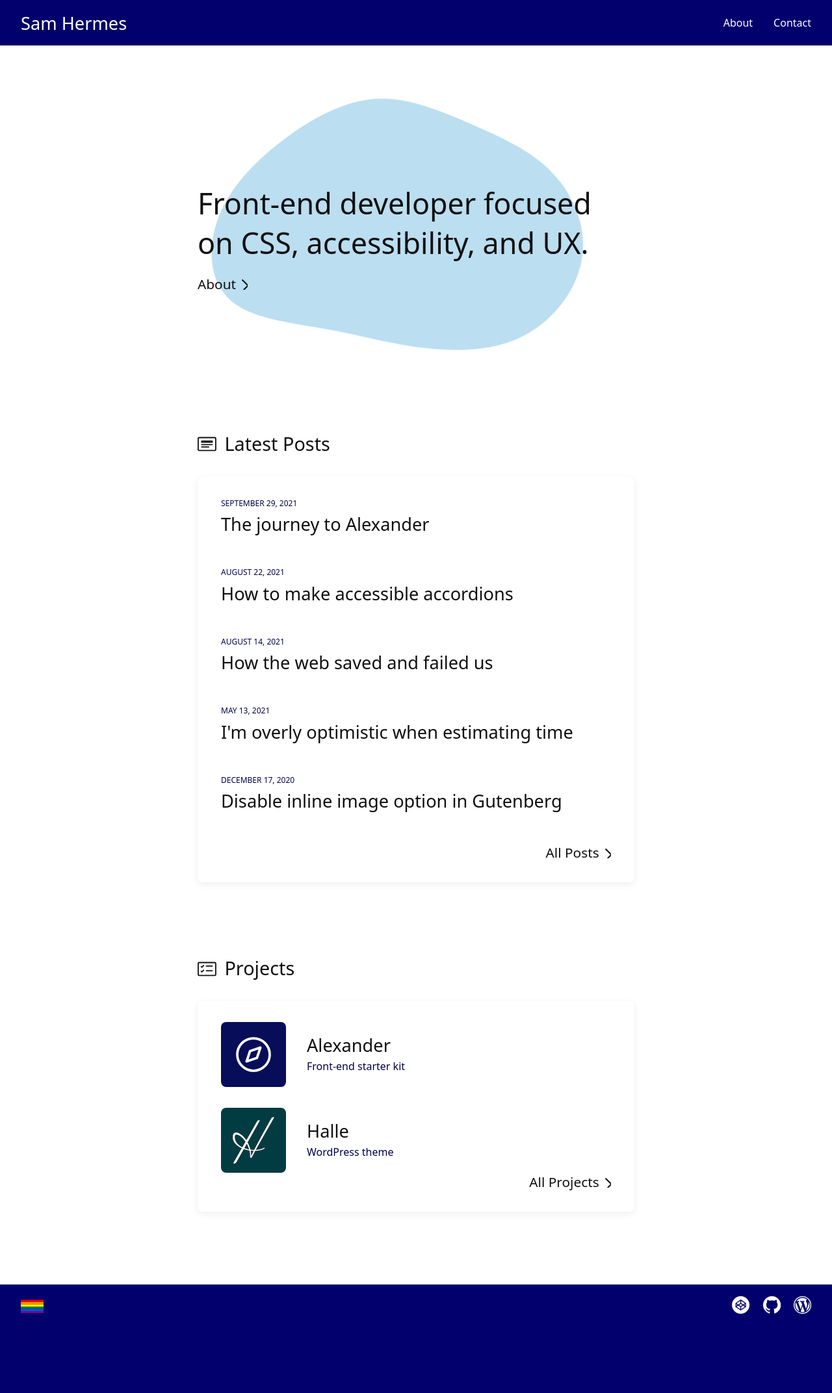
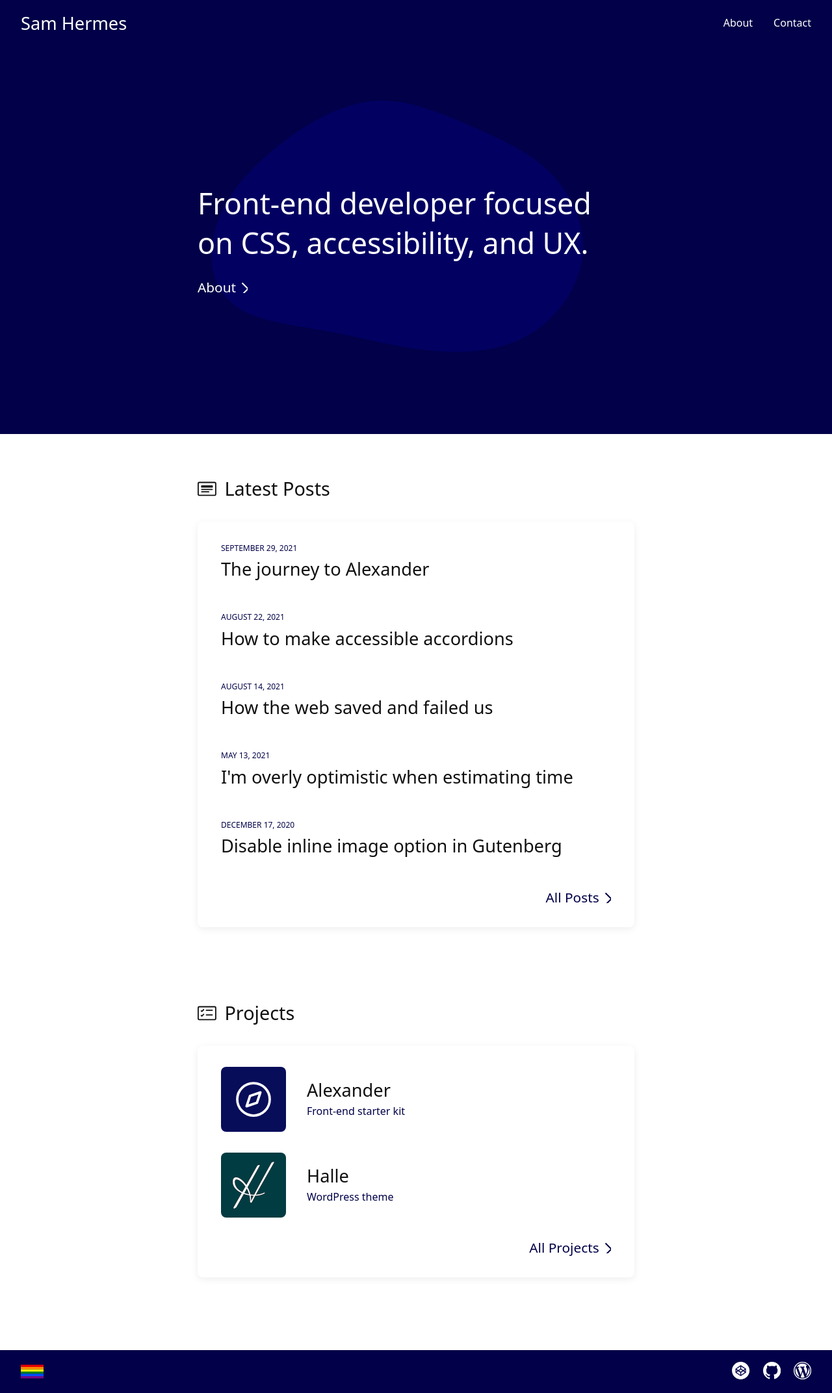
Before and after one commit to samhermes/samhermes.github.io, a Jekyll site: the page built from index.md, in a window 1280 px wide. Shown: the whole page at 65% size. Built offline with Jekyll 4.4.1, drawn with Linux system fonts in a browser that asks for light colours; before the commit the page ends 2044 px from its top, so only the background shows below that.

Commit message:
Update intro area, optimize Halle image, add external icons to projects

```diff
--- a/_includes/head.html
+++ b/_includes/head.html
@@ -7,7 +7,7 @@
 <meta name="description"
     content="{% if page.excerpt %}{{ page.excerpt | strip_html | strip_newlines | truncate: 160 }}{% else %}{{ site.description }}{% endif %}">
 
-<link rel="stylesheet" href="/css/main.css?v=1.3.4">
+<link rel="stylesheet" href="/css/main.css?v=1.3.5">
 {% if page.custom_css %}
 <link rel="stylesheet" href="{{ page.custom_css }}.css">
 {% endif %}
--- a/_sass/_base.scss
+++ b/_sass/_base.scss
@@ -14,7 +14,7 @@
 body {
 	font: 300 100% $base-font-family;
 	color: $color-text;
-	background-color: $color-light;
+	background-color: $color-dark;
 	-webkit-text-size-adjust: 100%;
 }
 
--- a/_sass/_global.scss
+++ b/_sass/_global.scss
@@ -9,7 +9,11 @@
   .type-posts & {
     position: sticky;
     top: 0;
-    background-color: $color-light;
+    background-color: $color-dark;
+  }
+
+  .page-home & {
+    background-color: $color-dark;
   }
 
   .contain {
@@ -127,13 +131,29 @@
   }
 }
 
+a.external {
+  &::after {
+    content: '';
+    width: 0.6em;
+    height: 0.6em;
+    display: inline-block;
+    background: url('/img/out.svg') no-repeat;
+    background-size: 100%;
+    margin: 0 0 0.03em 0.4em;
+  }
+}
+
 /* Site Footer */
 
 .site-footer {
   box-sizing: border-box;
-  padding: 1rem 0;
+  padding: 1rem 0 3rem;
   margin: 0 auto;
   position: relative;
+
+  @media screen and (min-width: 37.5em) {
+    padding-bottom: 1rem;
+  }
 
   .contain {
     display: flex;
--- a/_sass/_home.scss
+++ b/_sass/_home.scss
@@ -2,6 +2,7 @@
     .more {
         font-size: 1.3rem;
         font-weight: 500;
+        color: inherit;
 
         &:hover {
             text-decoration: underline;
@@ -20,11 +21,7 @@
         position: relative;
         z-index: 1;
         padding: 22% 0;
-        margin-bottom: 2rem;
-
-        @media screen and (min-width: 37.5em) {
-            margin-bottom: 4rem;
-        }
+        color: #fff;
 
         .blob-container {
             position: absolute;
@@ -36,8 +33,12 @@
         }
 
         .blob {
-            width: 90%;
+            width: 100%;
             opacity: 70%;
+
+            @media screen and (min-width: 37.5em) {
+                width: 90%;
+            }
 
             @media screen and (prefers-reduced-motion: no-preference) {
                 animation: rotation 30s infinite ease;
@@ -66,6 +67,7 @@
 
             @media screen and (min-width: 37.5em) {
                 font-size: 2.8rem;
+                margin-bottom: 1.5rem;
             }
         }
     }
@@ -90,6 +92,19 @@
 
     .home-posts {
         margin-bottom: 7rem;
+    }
+}
+
+.home-intro {
+    background: $color-dark;
+    overflow: hidden;
+
+    .contain {
+        padding: 2rem 0;
+
+        @media screen and (min-width: 37.5em) {
+            padding: 4rem 0;
+        }
     }
 }
 
@@ -124,3 +139,9 @@
         margin: 0;
     }
 }
+
+.home-project-list {
+    .project-list {
+        margin-bottom: 2rem;
+    }
+}
--- a/index.md
+++ b/index.md
@@ -4,14 +4,18 @@
 ---
 
 {% include arrow.svg %}
+<div class="home-intro">
+	<div class="contain">
+		<div class="intro">
+			<div class="blob-container">
+				{% include blob.svg %}
+			</div>
+			<p>Front-end developer focused on CSS, accessibility, and UX.</p>
+			<a class="more" href="/about">About<svg class="more-icon"><use xlink:href="#arrow"></use></svg></a>
+		</div>
+	</div>
+</div>
 <div class="contain">
-	<div class="intro">
-		<div class="blob-container">
-			{% include blob.svg %}
-		</div>
-		<p>Front-end developer focused on CSS, accessibility, and UX.</p>
-		<a class="more" href="/about">About<svg class="more-icon"><use xlink:href="#arrow"></use></svg></a>
-	</div>
 	<div class="home-posts">
 		<h2>{% include icons/posts.svg %}Latest Posts</h2>
 		<div class="home-post-list">
```
Also changed, not shown: projects.md (+3 -3 lines), _includes/blob.svg, img/projects/halle.jpg.
